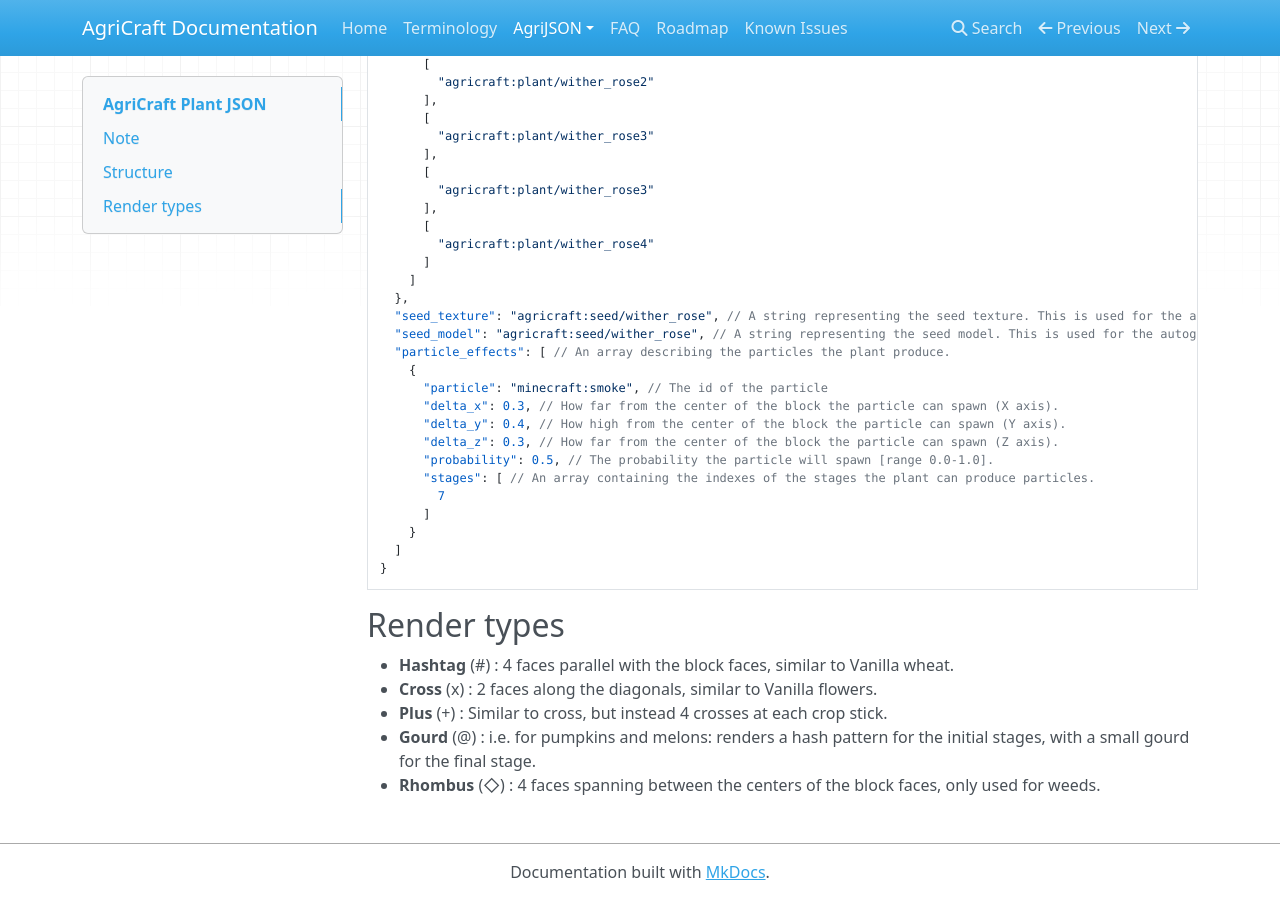
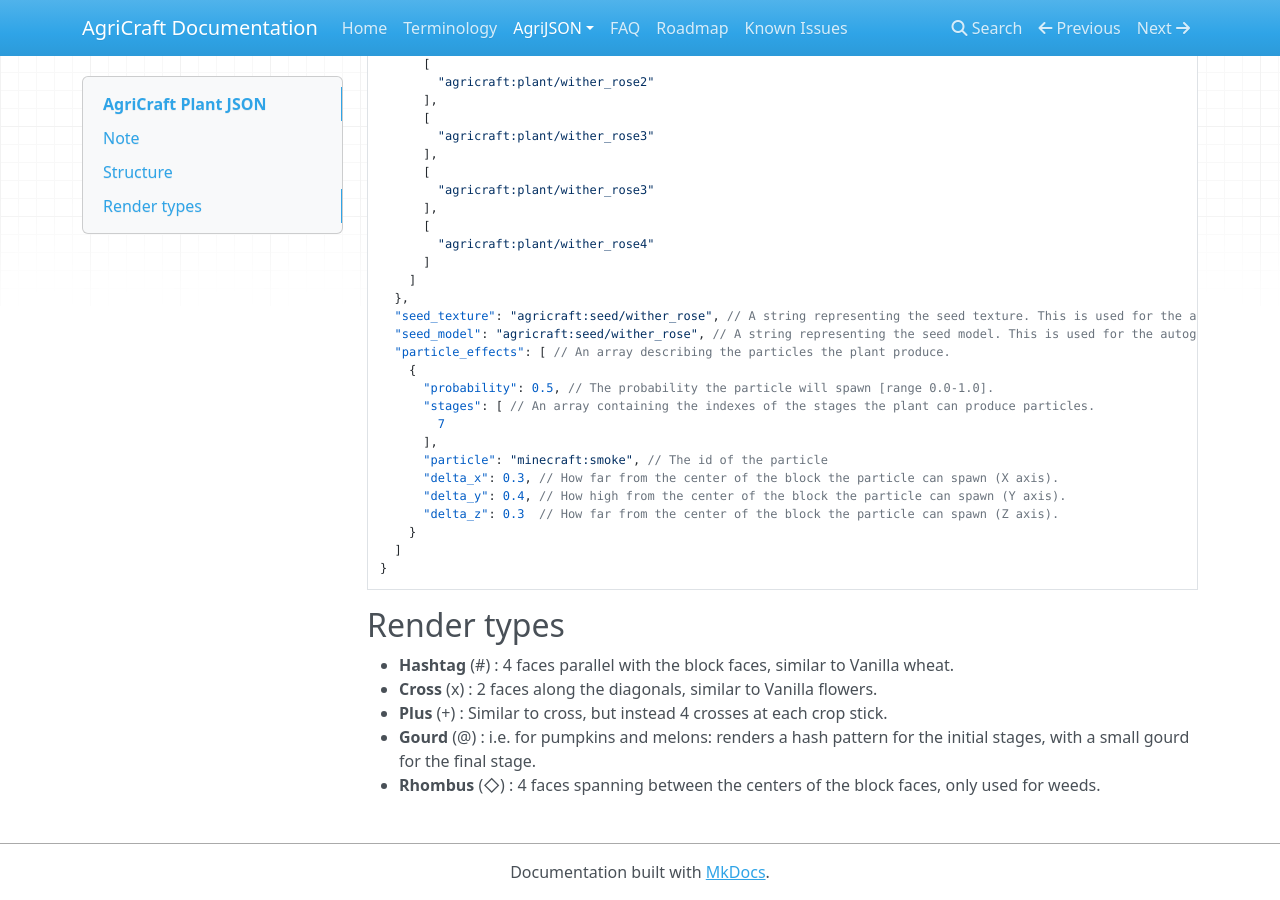
Before and after one commit to AgriCraft/AgriDocs, an MkDocs documentation site: the page built from docs/agri_plant.md, in a window 1280 px wide and 900 px high, scrolled down 3271 px. Built offline with MkDocs 1.6.1, drawn with Linux system fonts in a browser that asks for light colours; nearby versions of some CDN libraries; old or Windows-style settings are respelled for this version of MkDocs.

```diff
--- a/docs/agri_plant.md
+++ b/docs/agri_plant.md
@@ -188,14 +188,14 @@ The JSON file may be located in any folder under the `config\agricraft\json\defa
   "seed_model": "agricraft:seed/wither_rose", // A string representing the seed model. This is used for the autogenerated seed items.
   "particle_effects": [ // An array describing the particles the plant produce.
     {
+      "probability": 0.5, // The probability the particle will spawn [range 0.0-1.0].
+      "stages": [ // An array containing the indexes of the stages the plant can produce particles.
+        7
+      ],
       "particle": "minecraft:smoke", // The id of the particle
       "delta_x": 0.3, // How far from the center of the block the particle can spawn (X axis).
       "delta_y": 0.4, // How high from the center of the block the particle can spawn (Y axis).
-      "delta_z": 0.3, // How far from the center of the block the particle can spawn (Z axis).
-      "probability": 0.5, // The probability the particle will spawn [range 0.0-1.0].
-      "stages": [ // An array containing the indexes of the stages the plant can produce particles.
-        7
-      ]
+      "delta_z": 0.3  // How far from the center of the block the particle can spawn (Z axis).
     }
   ]
 }
```
Also changed, not shown: docs/agri_fertilizer.md (+5 -5 lines).
